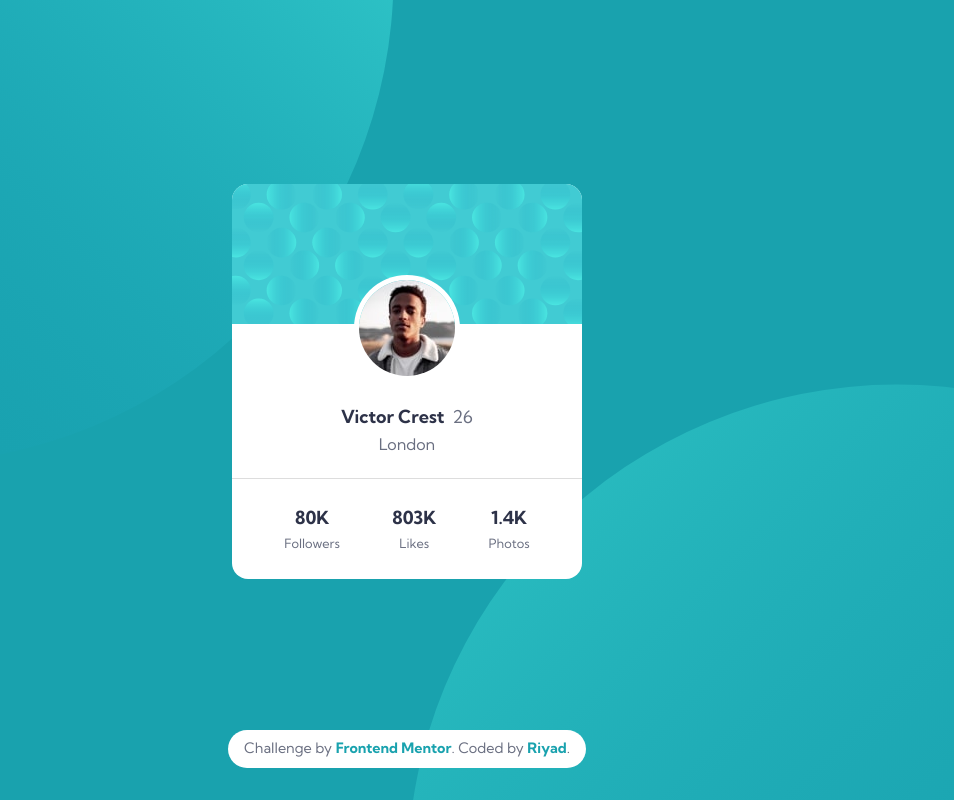
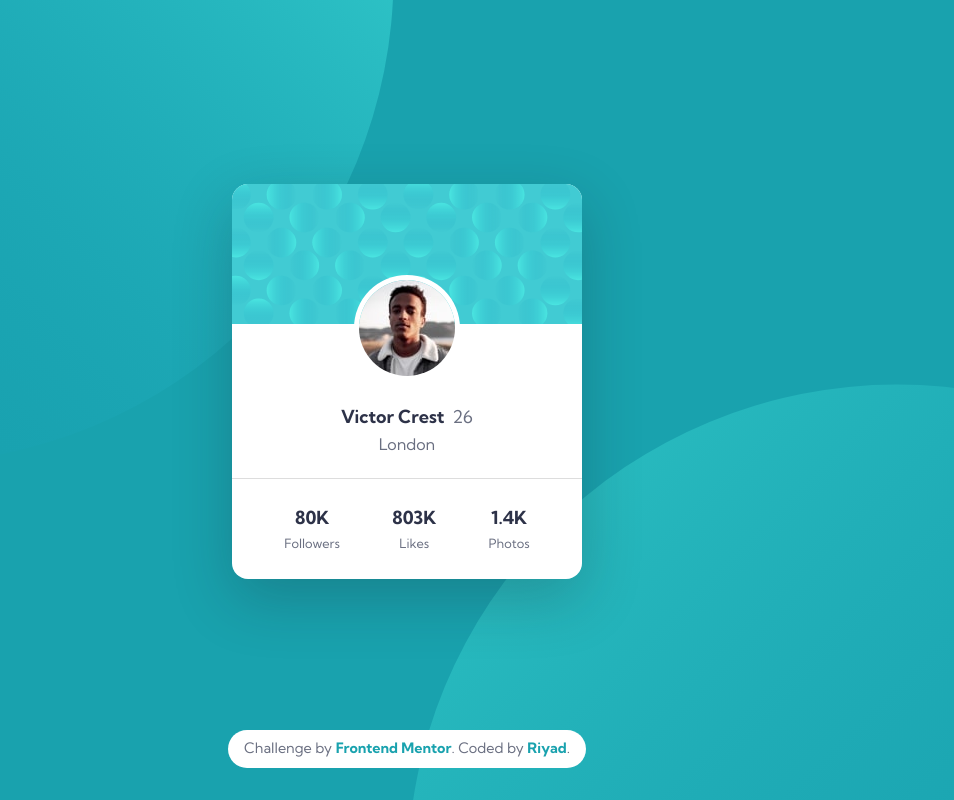
Before and after one commit to riyad-96/ProfileCardComponent-FrontendMentor, a plain HTML site: page index.html in a window 1280 px wide. Shown: the whole page, without its empty margins (233-1187 px from the left). Drawn offline with Linux system fonts and the light colour scheme.

Commit message:
Update style.css

```diff
--- a/style.css
+++ b/style.css
@@ -57,6 +57,7 @@ body {
   border-radius: 1rem;
   overflow: hidden;
   z-index: 10;
+  box-shadow: 0 20px 60px #1518223b;
 }
 
 
```
